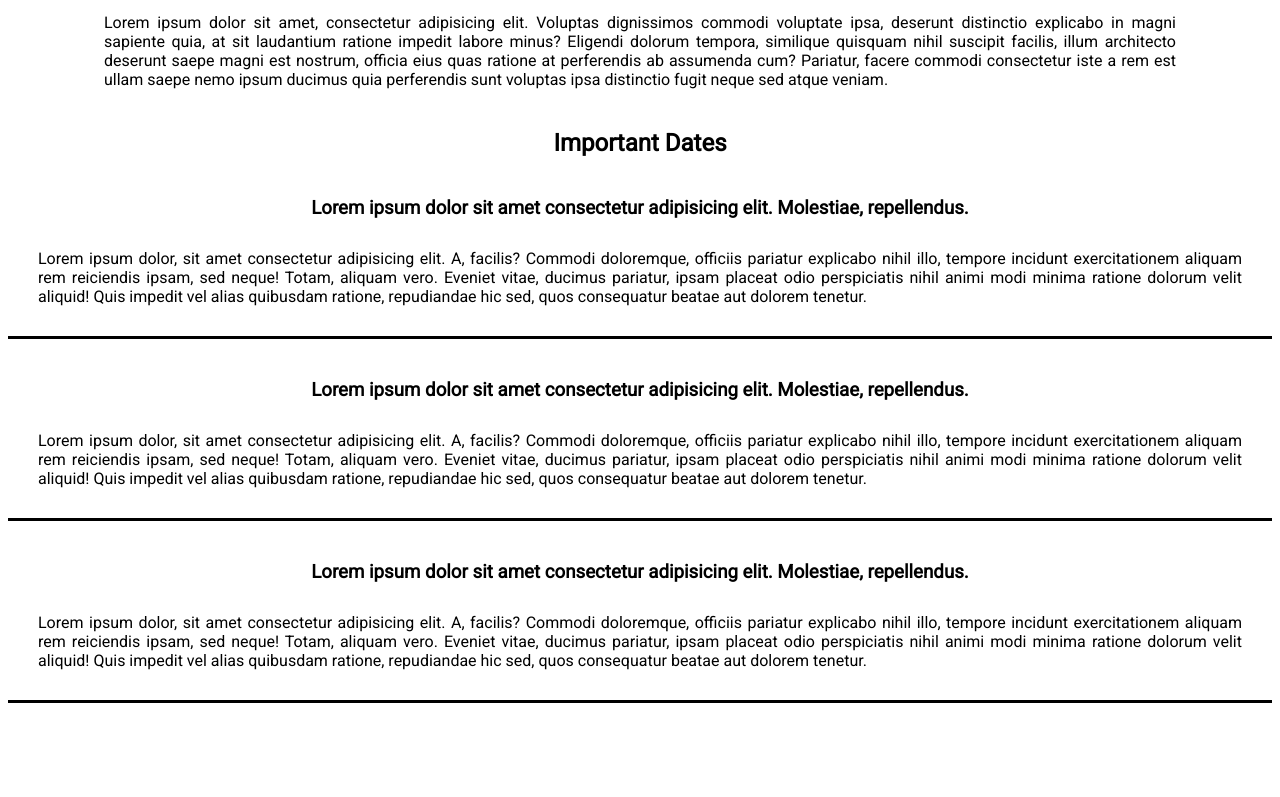
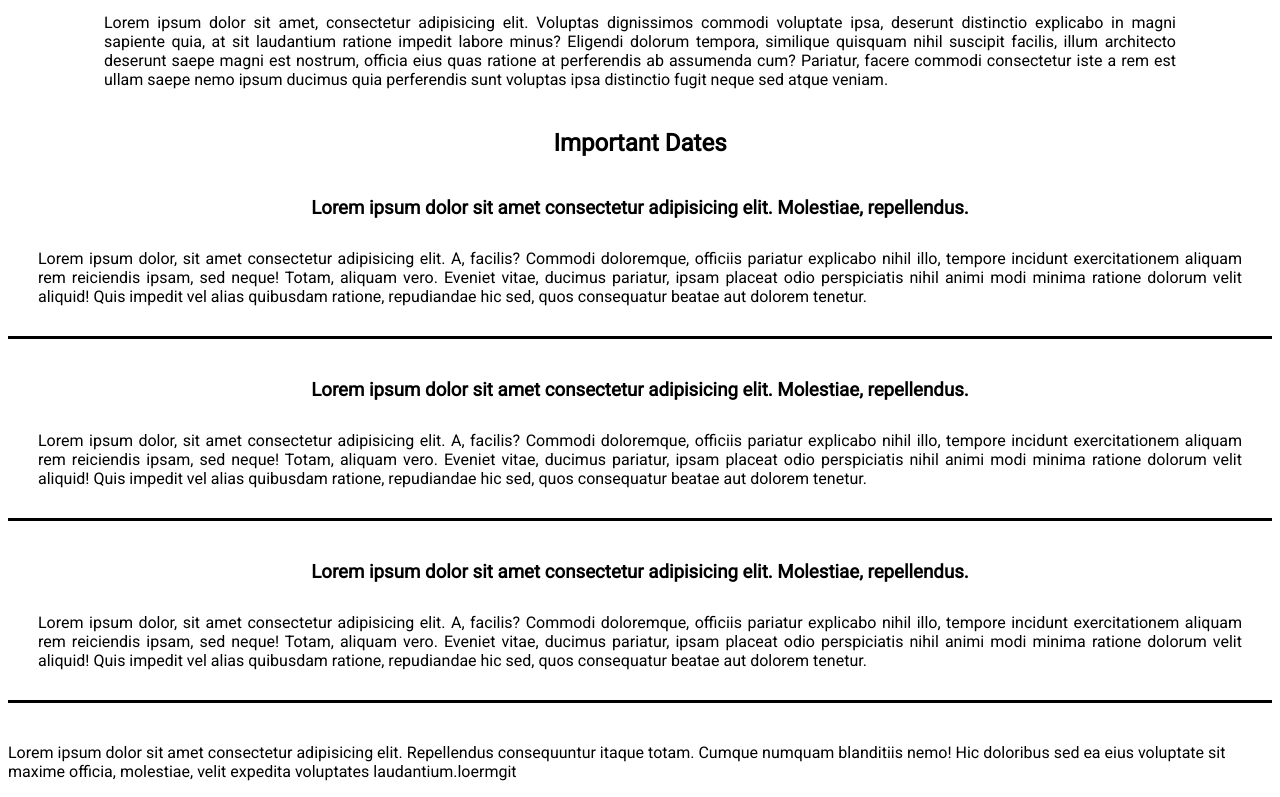
Before and after one commit to isisavryw/surf-soccer-website, a plain HTML site: page index.html in a window 1280 px wide. Shown: the part 1071-1868 px from the top of the page. Before the commit the page ends 1814 px from the top, so only its background shows below. Drawn offline with Linux system fonts and the light colour scheme.

Commit message:
another one

```diff
--- a/index.html
+++ b/index.html
@@ -48,5 +48,6 @@
 </section>
 
   <script src="./app.js"></script>
+<p> Lorem ipsum dolor sit amet consectetur adipisicing elit. Repellendus consequuntur itaque totam. Cumque numquam blanditiis nemo! Hic doloribus sed ea eius voluptate sit maxime officia, molestiae, velit expedita voluptates laudantium.loermgit</p>
 </body>
 </html>
```
